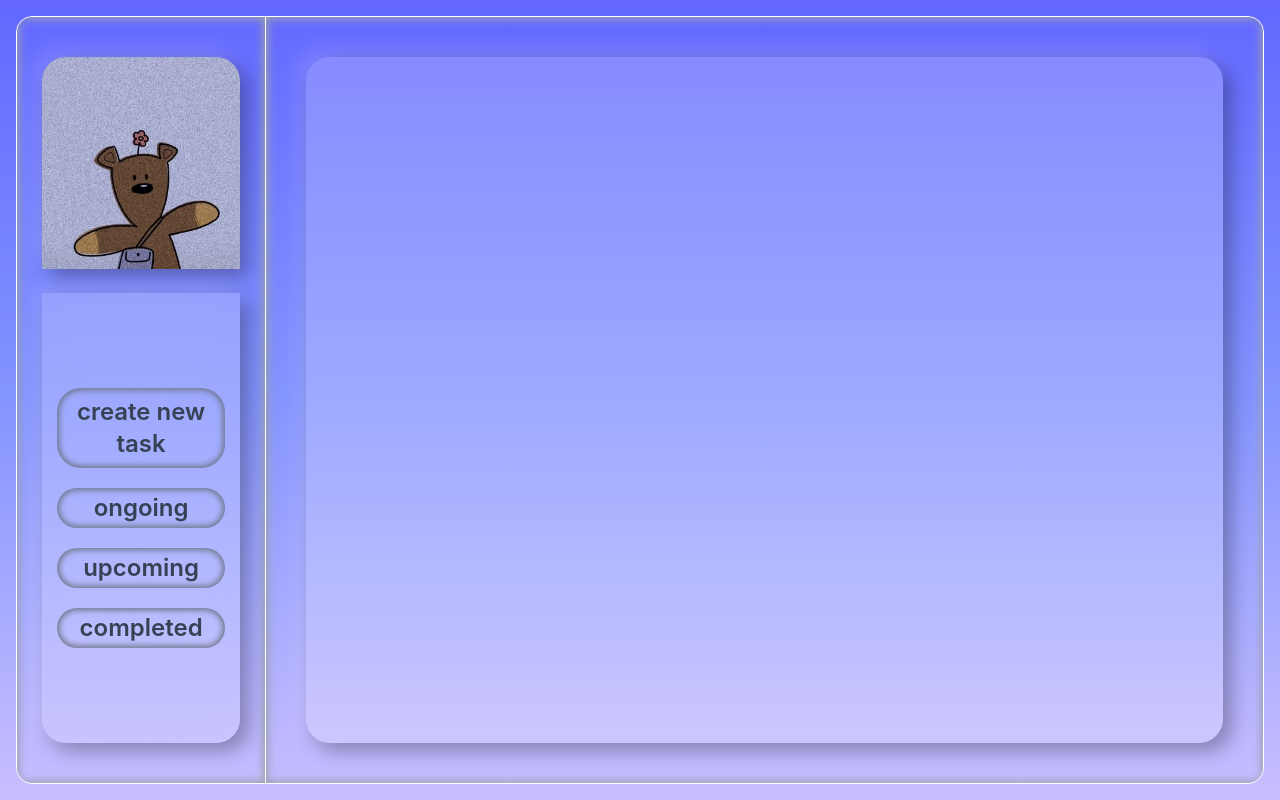
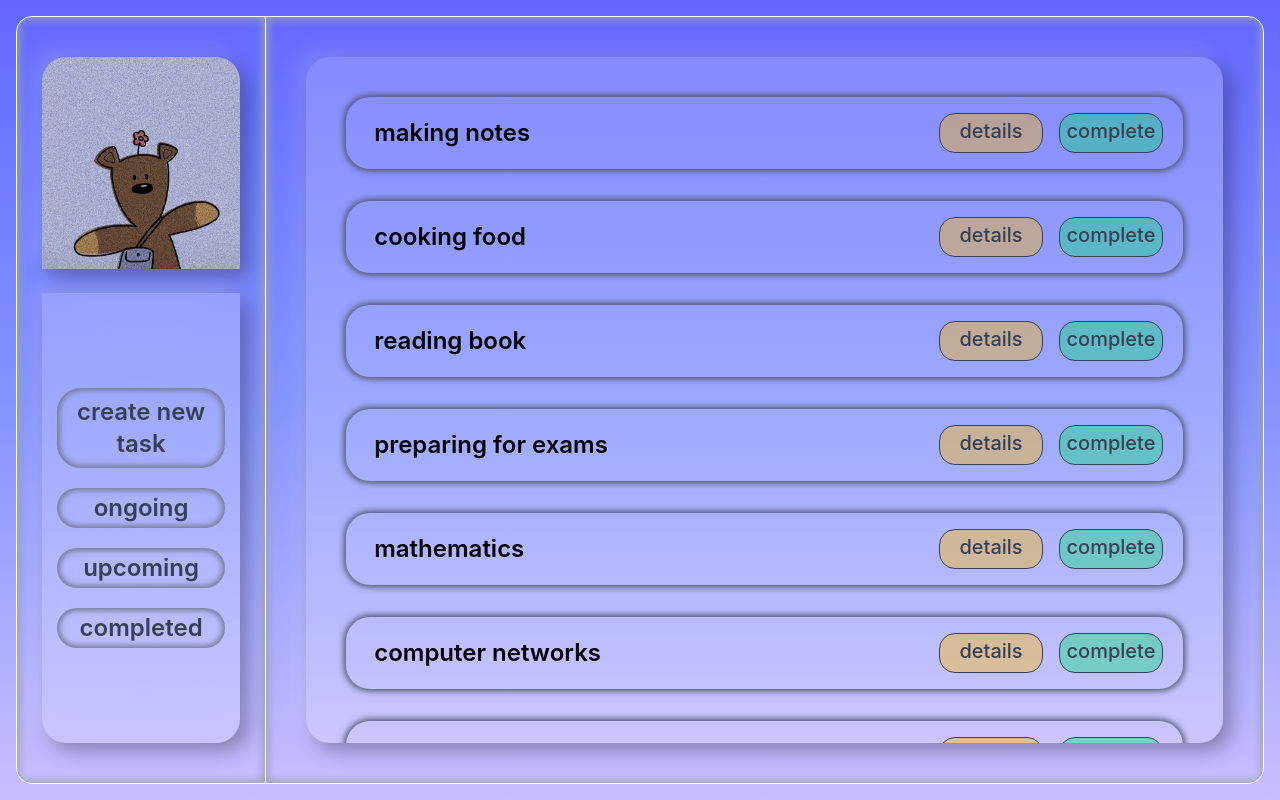
Before and after one commit to K-Anant412/mini-projects, a React app in the folder To-Do_List/Frontend/: page / in a window 1280 px wide. Built offline with nearby package versions, Linux system fonts and the light colour scheme; the HTML template or start-up script is replaced by a standard one.

Commit message:
completing the UI for homepage

```diff
--- a/To-Do_List/Frontend/src/pages/Home.jsx
+++ b/To-Do_List/Frontend/src/pages/Home.jsx
@@ -7,13 +7,36 @@ import profile1 from '../assets/profile1.jpg'
 
 const Home = () => {
 
-  const [tasks, setTasks] = useState([])
+  // const [tasks, setTasks] = useState([])
   const [loading, setLoading] = useState(false)
 
   useEffect(() => {
+      const response = async() =>{
+        setLoading(true);
+
+        try {
+          console.log(response.data.data);
+
+        } catch (error) {
+          console.log(error);
+
+        }
+
+      }
 
   }, [])
 
+  const tasks = [
+    "making notes",
+    "cooking food",
+    "reading book",
+    "preparing for exams",
+    "mathematics",
+    "computer networks",
+    "DBMS",
+    "statistics",
+    "environmental science"
+  ]
 
   return(
     <>
@@ -50,10 +73,33 @@ const Home = () => {
           </div>
           {/* right side task panel */}
           <div className="w-full h-full border-none shadow-gray-400 shadow-[inset_0_0_8px_2px_rgba(0,0,0,0.06)] p-10">
+            {/* main dashboard */}
+            <ul className="border flex overflow-x-hidden overflow-y-auto scrollbar-none flex-col gap-8 p-10 w-full h-full rounded-3xl shadow-[8px_8px_20px_rgba(0,0,0,0.3),-8px_-8px_20px_rgba(255,255,255,0.15)] border-none bg-white/20">
 
-            <div className="border w-full h-full rounded-3xl shadow-[8px_8px_20px_rgba(0,0,0,0.3),-8px_-8px_20px_rgba(255,255,255,0.15)] border-none bg-white/20">
+              {/* task list */}
+              {tasks.map(
+                (task, index) => {
+                  return(
+                    <li key={index} className="shrink-0 border w-full h-18 flex items-center p-2 justify-end rounded-3xl border-none shadow-gray-600 shadow-[0_0_6px_2px_rgba(0,0,0,0.08)]">
+                      {/* title */}
+                      <h1 className="w-full h-full flex items-center truncate text-2xl px-5 font-semibold">{task}</h1>
+                      {/* buttons for control */}
+                      <div className="w-fit h-full flex items-center justify-center gap-4 mx-3">
 
-            </div>
+                        <button className="border w-26 h-10 text-xl font-medium rounded-2xl flex items-center justify-center pb-1 transition-all duration-200 bg-amber-400/40 hover:bg-amber-600/40  text-gray-700 hover:text-gray-100">
+                          details
+                        </button>
+                        <button className="border w-26 h-10 text-xl font-medium rounded-2xl flex items-center justify-center pb-1 transition-all duration-200 bg-green-400/40 hover:bg-green-600/40  text-gray-700 hover:text-gray-100">
+                          complete
+                        </button>
+
+                      </div>
+                    </li>
+                  )
+                }
+              )}
+
+            </ul>
           </div>
         </section>
     </>
```
